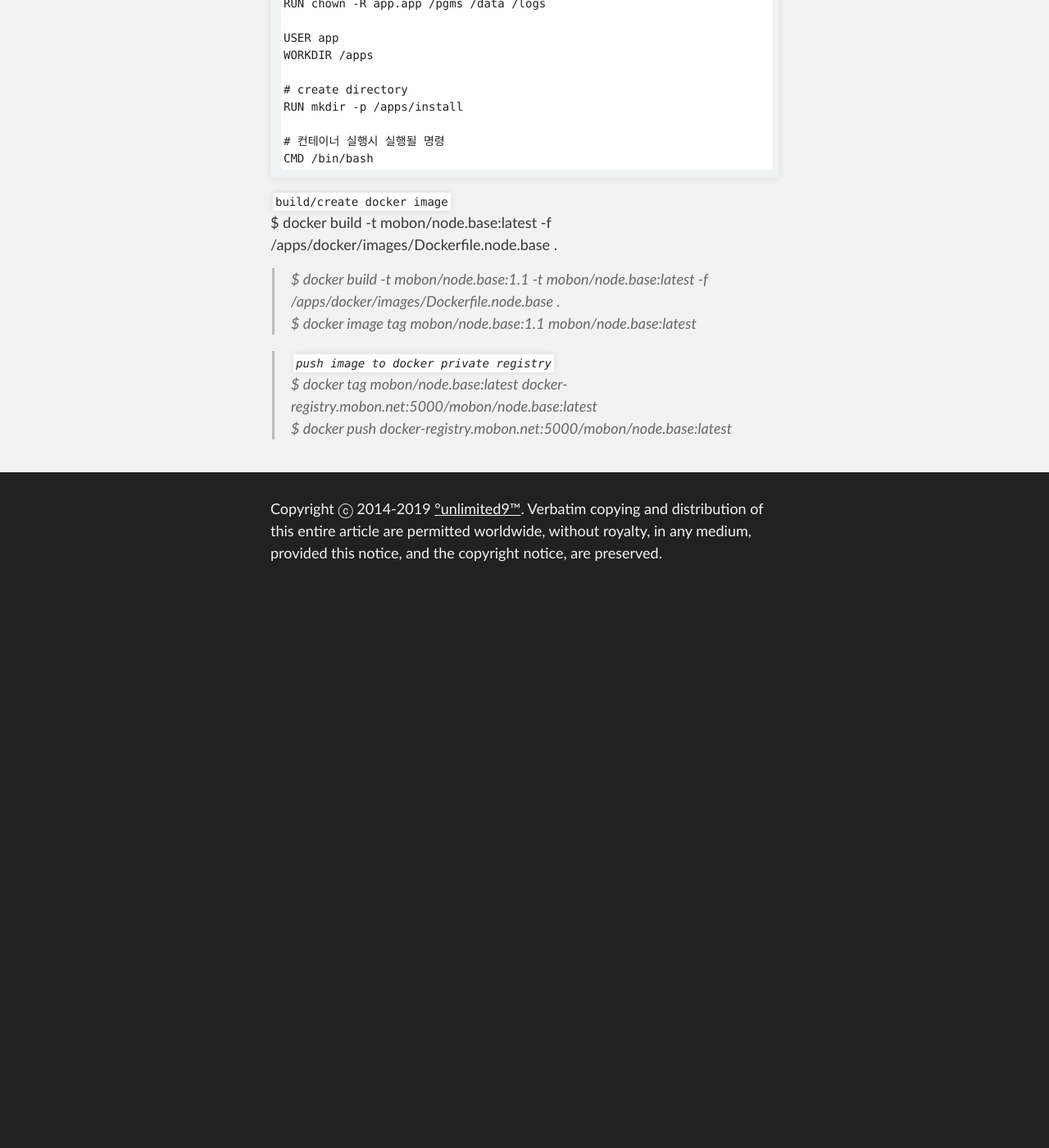
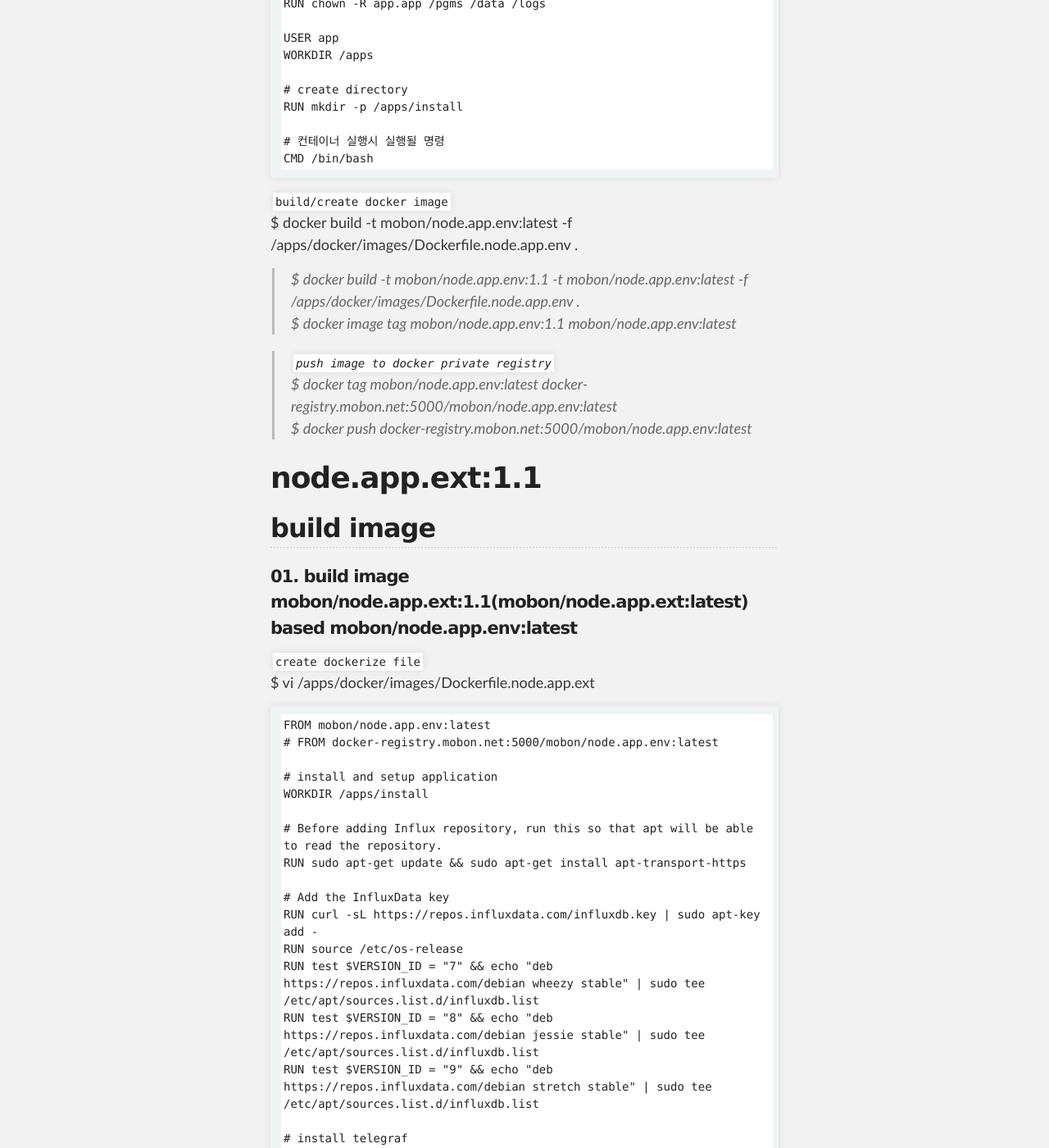
Before and after one commit to unlimited9/unlimited9.github.com, a Jekyll site: the page built from reference.notes/TA/cloud/docker/create.image.n.container.md, in a window 1280 px wide and 1400 px high, scrolled down 9498 px. Shown: the whole window at 82% size. Built offline with Jekyll 4.4.1, drawn with Linux system fonts in a browser that asks for light colours; our own code applies the rules of GitHub Pages for plain Markdown files; before the commit the page ends 10221 px from its top, so only the background shows below that; some of the changed text lies outside the part shown.

Commit message:
Update create.image.n.container.md

````diff
--- a/reference.notes/TA/cloud/docker/create.image.n.container.md
+++ b/reference.notes/TA/cloud/docker/create.image.n.container.md
@@ -277,16 +277,16 @@ $ docker build -t mobon/java.app.ext:latest -f /apps/docker/images/Dockerfile.ja
 >$ docker tag mobon/java.app.ext:latest docker-registry.mobon.net:5000/mobon/java.app.ext:latest
 >$ docker push docker-registry.mobon.net:5000/mobon/java.app.ext:latest
 
-# node.base:1.1
+# node.app.env:1.1
 
 ## build image
 
-#### 01. build image mobon/node.base:1.1(mobon/node.base:latest) based docker.io/node
+#### 01. build image mobon/node.app.env:1.1(mobon/node.app.env:latest) based docker.io/node
 `make directory`
 $ mkdir -p /apps/docker/images
 
 `create dockerize file`
-$ vi /apps/docker/images/Dockerfile.node.base
+$ vi /apps/docker/images/Dockerfile.node.app.env
 ```
 FROM docker.io/node
 
@@ -308,10 +308,57 @@ CMD /bin/bash
 ```
 
 `build/create docker image`
-$ docker build -t mobon/node.base:latest -f /apps/docker/images/Dockerfile.node.base .
->$ docker build -t mobon/node.base:1.1 -t mobon/node.base:latest -f /apps/docker/images/Dockerfile.node.base .
->$ docker image tag mobon/node.base:1.1 mobon/node.base:latest
+$ docker build -t mobon/node.app.env:latest -f /apps/docker/images/Dockerfile.node.app.env .
+>$ docker build -t mobon/node.app.env:1.1 -t mobon/node.app.env:latest -f /apps/docker/images/Dockerfile.node.app.env .
+>$ docker image tag mobon/node.app.env:1.1 mobon/node.app.env:latest
 
 >`push image to docker private registry`
->$ docker tag mobon/node.base:latest docker-registry.mobon.net:5000/mobon/node.base:latest
->$ docker push docker-registry.mobon.net:5000/mobon/node.base:latest
+>$ docker tag mobon/node.app.env:latest docker-registry.mobon.net:5000/mobon/node.app.env:latest
+>$ docker push docker-registry.mobon.net:5000/mobon/node.app.env:latest
+
+# node.app.ext:1.1
+
+## build image
+
+#### 01. build image mobon/node.app.ext:1.1(mobon/node.app.ext:latest) based mobon/node.app.env:latest
+
+`create dockerize file`
+$ vi /apps/docker/images/Dockerfile.node.app.ext
+```
+FROM mobon/node.app.env:latest
+# FROM docker-registry.mobon.net:5000/mobon/node.app.env:latest
+
+# install and setup application
+WORKDIR /apps/install
+
+# Before adding Influx repository, run this so that apt will be able to read the repository.
+RUN sudo apt-get update && sudo apt-get install apt-transport-https
+
+# Add the InfluxData key
+RUN curl -sL https://repos.influxdata.com/influxdb.key | sudo apt-key add -
+RUN source /etc/os-release
+RUN test $VERSION_ID = "7" && echo "deb https://repos.influxdata.com/debian wheezy stable" | sudo tee /etc/apt/sources.list.d/influxdb.list
+RUN test $VERSION_ID = "8" && echo "deb https://repos.influxdata.com/debian jessie stable" | sudo tee /etc/apt/sources.list.d/influxdb.list
+RUN test $VERSION_ID = "9" && echo "deb https://repos.influxdata.com/debian stretch stable" | sudo tee /etc/apt/sources.list.d/influxdb.list
+
+# install telegraf
+RUN sudo apt-get update && sudo apt-get install telegraf
+RUN sudo systemctl start telegraf
+#RUN sudo service telegraf start
+
+```
+
+`build/create docker image`
+$ docker build -t mobon/node.app.ext:latest -f /apps/docker/images/Dockerfile.node.app.ext .
+>$ docker build -t mobon/node.app.ext:1.1 -t mobon/node.app.ext:latest -f /apps/docker/images/Dockerfile.node.app.ext .
+>$ docker image tag mobon/node.app.ext:1.1 mobon/node.app.ext:latest
+
+>`create docker service container`
+>$ docker run --name mobon.service.01 -d -p 8080:8080 -it mobon/node.app.ext:latest
+>>$ docker run --net mobon.subnet --ip 192.168.104.91 --name mobon.service.01 -d -p 8080:8080 -p 18080:18080 -it mobon/node.app.ext:latest
+>
+>$ docker exec -it mobon.service.01 /bin/bash
+
+>`push image to docker private registry`
+>$ docker tag mobon/node.app.ext:latest docker-registry.mobon.net:5000/mobon/node.app.ext:latest
+>$ docker push docker-registry.mobon.net:5000/mobon/node.app.ext:latest
````
